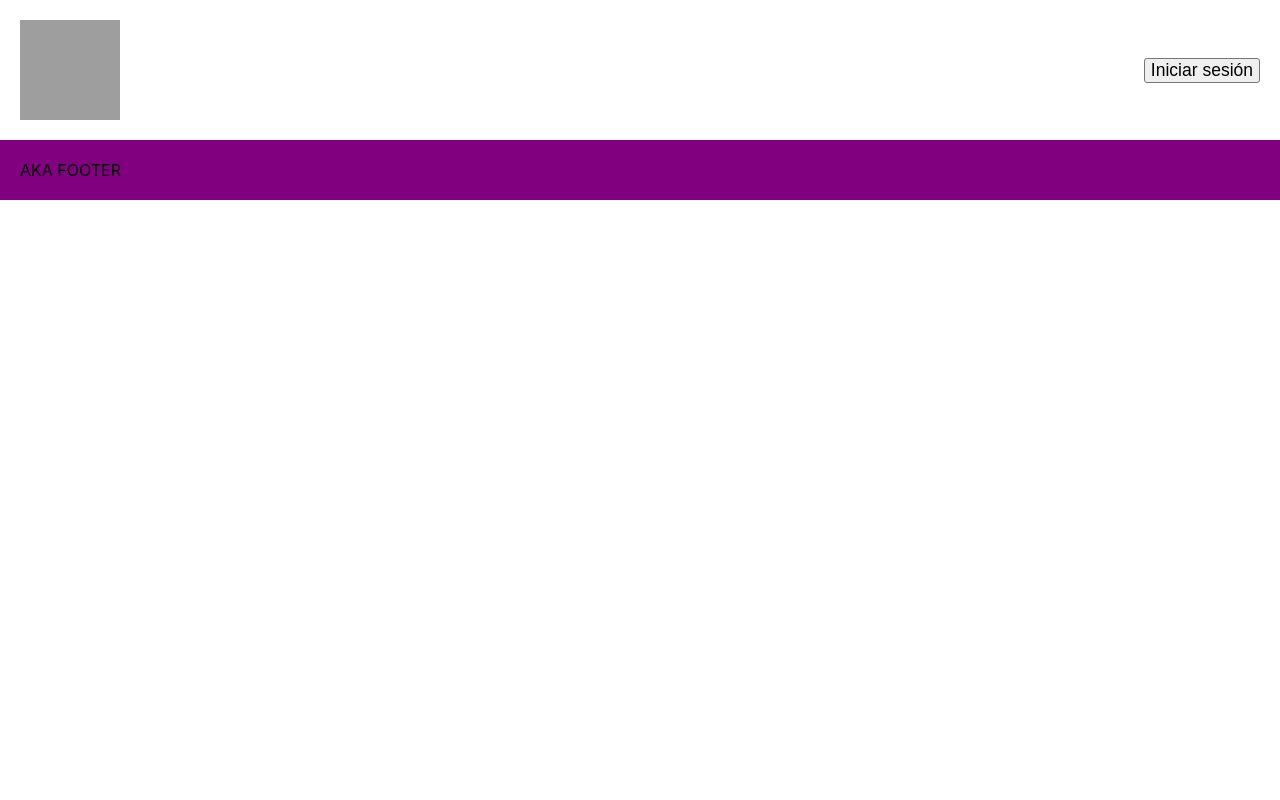
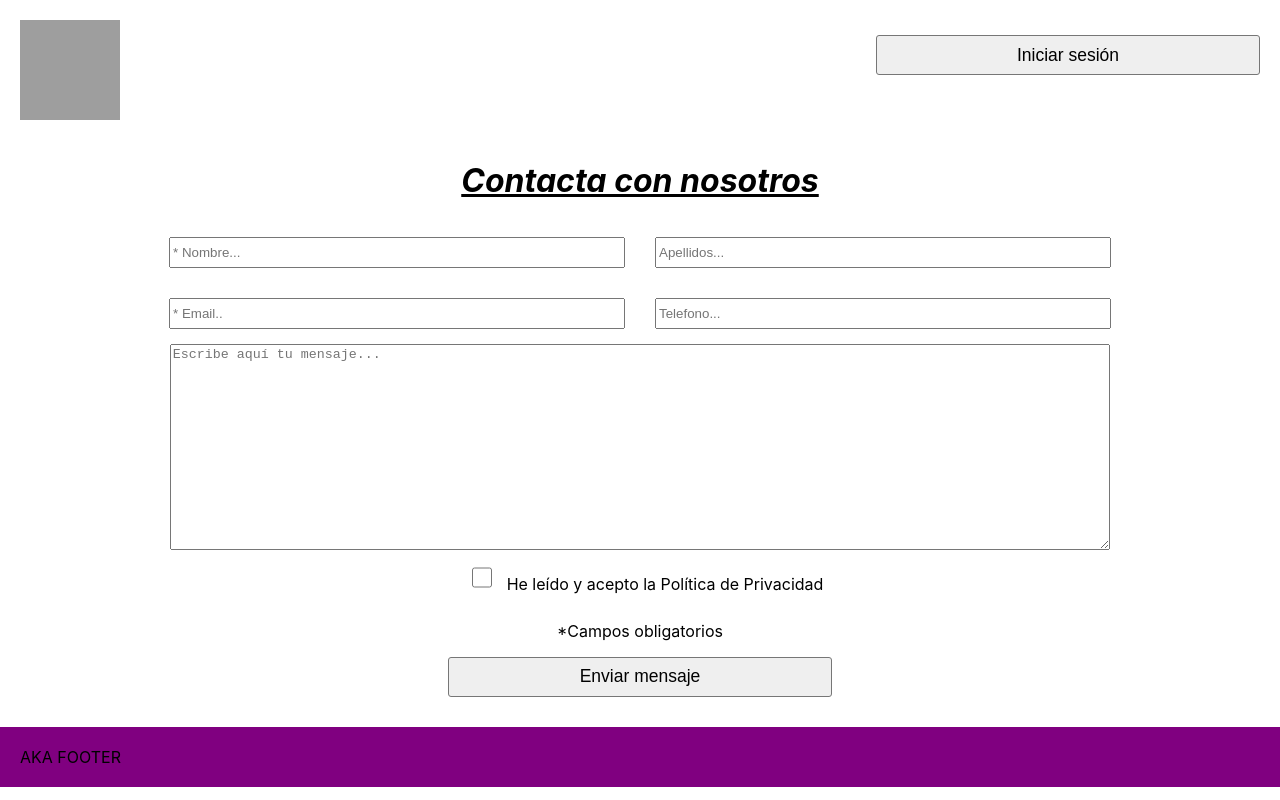
Before and after one commit to myk887/frontProyectoRetro, a React (Create React App) app: page /contact in a window 1280 px wide. Built offline with nearby package versions, Linux system fonts and the light colour scheme; grey boxes are pictures that could not be loaded.

Commit message:
Creada pagina de contacto

```diff
--- a/src/App.js
+++ b/src/App.js
@@ -18,6 +18,7 @@ import MyArticles from './MyArticles/MyArticles';
 import CreateArticle from './CreateArticle/CreateArticle';
 import ModifyArticle from './ModifyArticle/ModifyArticle';
 import EditUser from './EditUser/EditUser';
+import ContactPage from './ContactPage/ContactPage';
 
 
 function App() {
@@ -48,6 +49,7 @@ function App() {
           <Route path="user/article/create" element={<CreateArticle />} />
           <Route path="user/article/modify/:idActuallyArticle" element={<ModifyArticle />} />
           <Route path="user/edit" element={<EditUser />} />
+          <Route path="contact" element={<ContactPage />} />
         </Routes>
         </ErrorBoundary>
         <footer className='footer'>
--- /dev/null
+++ b/src/ContactPage/ContactPage.css
@@ -0,0 +1,27 @@
+form{
+  display: flex;
+  flex-direction: column;
+  text-align: center;
+}
+
+input {
+  width: 35vw;
+  height: 25px;
+}
+
+textarea {
+  width: 73vw;
+  height: 200px;
+  align-self: center;
+}
+
+.check {
+  width: 20px;
+}
+
+button {
+  width: 30vw;
+  height: 5vh;
+  align-self: center;
+  margin-bottom: 30px;
+}
--- /dev/null
+++ b/src/ContactPage/ContactPage.js
@@ -0,0 +1,53 @@
+import './ContactPage.css'
+import React, { useState } from 'react'
+
+
+function ContactPage() {
+  const [name, setName] = useState('')
+  const [surname, setSurname] = useState('')
+  const [email, setEmail] = useState('')
+  const [phone, setPhone] = useState('')
+  const [checked, setChecked] = useState('')
+  const [message, setMessage] = useState('')
+
+
+  const handleSubmit = async e => {
+    e.preventDefault()
+    // const res = await fetch('http://localhost:3000/externalMessage', {
+    //   method: 'POST',
+    //   body: JSON.stringify({ name, surname, email, phone, checked, message }),
+    //   headers: new Headers({
+    //     'Content-Type': 'application/json'
+    //   })
+    // })
+    console.log('Mensaje enviado')
+  }
+
+
+  return (
+    <div className="contactpage">
+      <h1>Contacta con nosotros</h1>
+      <form className="contacForm" onSubmit={handleSubmit}>
+        <label className="completeName">
+          <input name="name" placeholder="* Nombre..." value={name} required onChange={e => setName(e.target.value)} ></input>
+          <input name="surname" placeholder="Apellidos..." value={surname} onChange={e => setSurname(e.target.value)}></input>
+        </label>
+        <label className="contactForm">
+          <input placeholder="* Email.." required value={email} onChange={e => setEmail(e.target.value)} ></input>
+          <input placeholder="Telefono..." value={phone} onChange={e => setPhone(e.target.value)}></input>
+        </label>
+        <textarea placeholder="Escribe aquí tu mensaje..." value={message} onChange={e => setMessage(e.target.value)}></textarea>
+        <label>
+          <input className='check' type="checkbox" required value={checked} onChange={e => setChecked(e.target.value)}></input>
+          He leído y acepto la <span> Política de Privacidad</span>
+          <p>*Campos obligatorios</p>
+        </label>
+        <button className="submit" type="submit" value="Submit" onClick={handleSubmit}>Enviar mensaje</button>
+      </form>
+
+    </div>
+  )
+}
+
+
+export default ContactPage
```
